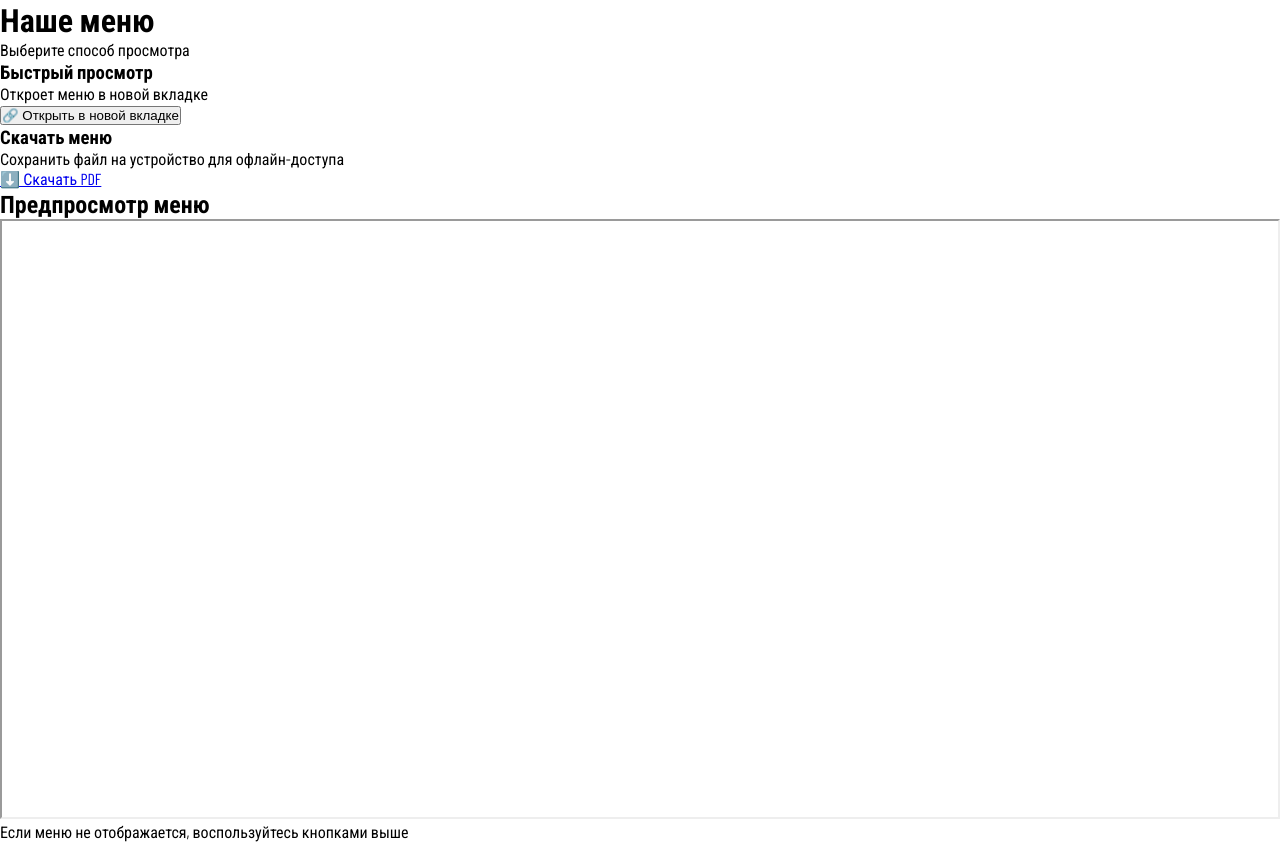
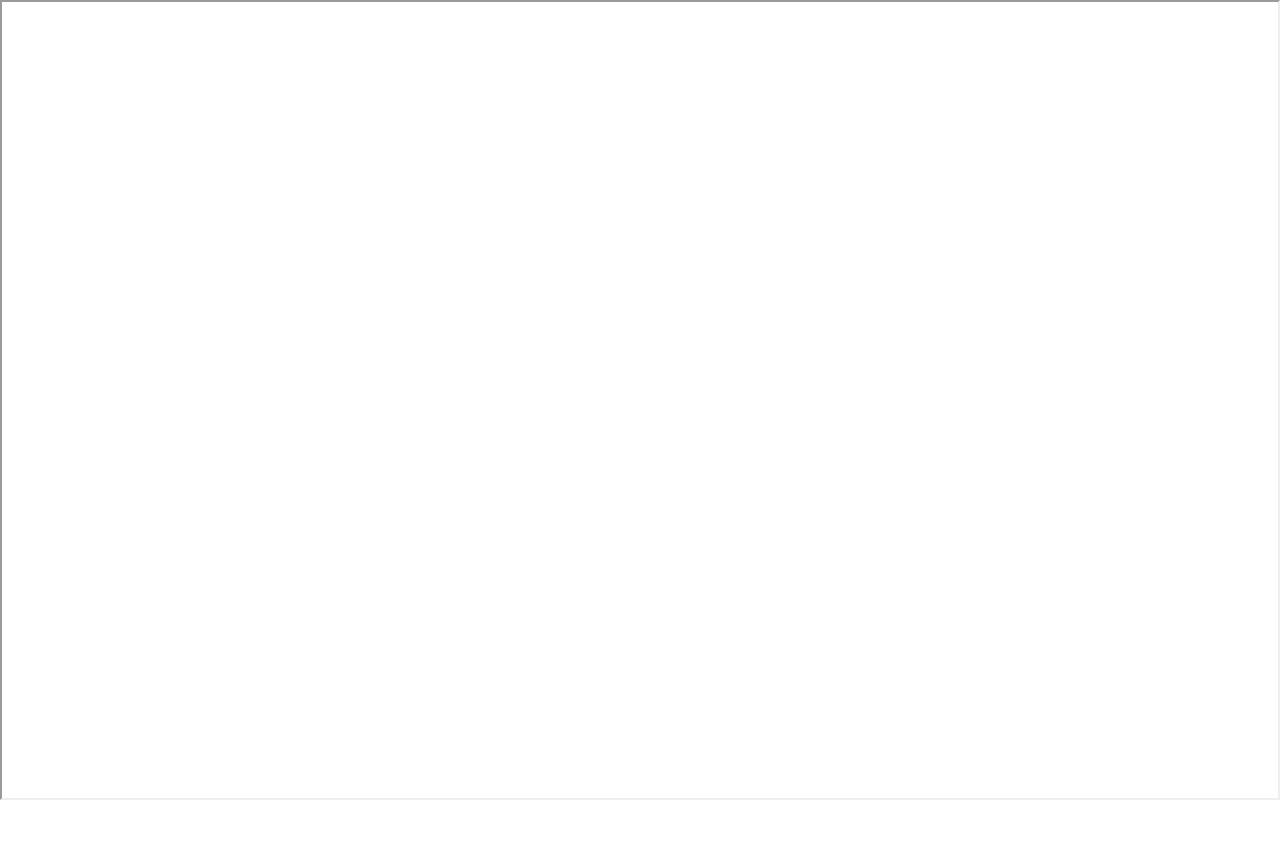
Before and after one commit to akiakiaki9/fazzaburger, a Next.js app: page /menu in a window 1280 px wide. After the commit the page ends 803 px from the top, so only its background shows below. Built offline with nearby package versions, Linux system fonts and the light colour scheme; a web font is replaced by a local one.

Commit message:
fixed menu IOS0.6

```diff
--- a/src/app/menu/page.tsx
+++ b/src/app/menu/page.tsx
@@ -1,121 +1,14 @@
-'use client'
-import React, { useState, useEffect } from 'react'
+import React from 'react'
 
-export default function Page() {
-    const [isIOS, setIsIOS] = useState(false)
-    const [isLoading, setIsLoading] = useState(true)
-
-    useEffect(() => {
-        // Проверяем только на клиенте
-        const iOS = /iPad|iPhone|iPod/.test(navigator.userAgent)
-        setIsIOS(iOS)
-        setIsLoading(false)
-    }, [])
-
-    const handleOpenPdf = (e: React.MouseEvent) => {
-        if (isIOS) {
-            e.preventDefault()
-            // Для iOS открываем в том же окне с предупреждением
-            if (confirm('Меню откроется в этой вкладке. После просмотра нажмите "Назад" чтобы вернуться на сайт. Продолжить?')) {
-                window.open('/menu.pdf', '_self')
-            }
-        } else {
-            // Для других устройств открываем в новой вкладке
-            window.open('/menu.pdf', '_blank', 'noopener,noreferrer')
-        }
-    }
-
-    if (isLoading) {
-        return (
-            <div className="min-h-screen flex items-center justify-center">
-                <div className="text-center">
-                    <div className="animate-spin rounded-full h-12 w-12 border-b-2 border-blue-500 mx-auto mb-4"></div>
-                    <p className="text-gray-600">Загрузка меню...</p>
-                </div>
-            </div>
-        )
-    }
-
+export default function page() {
     return (
-        <div className="min-h-screen bg-gray-50 py-8">
-            <div className="max-w-4xl mx-auto px-4">
-                {/* Заголовок */}
-                <div className="text-center mb-8">
-                    <h1 className="text-4xl font-bold text-gray-900 mb-4">Наше меню</h1>
-                    <p className="text-lg text-gray-600">Выберите способ просмотра</p>
-                </div>
-
-                {/* Карточки с вариантами */}
-                <div className="grid md:grid-cols-2 gap-6 mb-8">
-                    {/* Вариант 1: Просмотр в новой вкладке */}
-                    <div className="bg-white rounded-2xl shadow-lg p-6 border border-gray-200">
-                        <div className="text-center">
-                            <h3 className="text-xl font-semibold mb-3">Быстрый просмотр</h3>
-                            <p className="text-gray-600 mb-4">
-                                {isIOS
-                                    ? 'Откроет меню в этой вкладке'
-                                    : 'Откроет меню в новой вкладке'
-                                }
-                            </p>
-                            <button
-                                onClick={handleOpenPdf}
-                                className="w-full bg-blue-500 hover:bg-blue-600 text-white font-semibold py-3 px-6 rounded-lg transition-colors duration-200"
-                            >
-                                {isIOS ? '📱 Открыть для просмотра' : '🔗 Открыть в новой вкладке'}
-                            </button>
-                        </div>
-                    </div>
-
-                    {/* Вариант 2: Скачивание */}
-                    <div className="bg-white rounded-2xl shadow-lg p-6 border border-gray-200">
-                        <div className="text-center">
-                            <h3 className="text-xl font-semibold mb-3">Скачать меню</h3>
-                            <p className="text-gray-600 mb-4">
-                                Сохранить файл на устройство для офлайн-доступа
-                            </p>
-                            <a
-                                href="/menu.pdf"
-                                download="menu_restaurant.pdf"
-                                className="block w-full bg-green-500 hover:bg-green-600 text-white font-semibold py-3 px-6 rounded-lg transition-colors duration-200"
-                            >
-                                ⬇️ Скачать PDF
-                            </a>
-                        </div>
-                    </div>
-                </div>
-
-                {/* Предпросмотр PDF (только для не-iOS устройств) */}
-                {!isIOS && (
-                    <div className="bg-white rounded-2xl shadow-lg p-6">
-                        <h2 className="text-2xl font-semibold mb-4 text-center">Предпросмотр меню</h2>
-                        <iframe
-                            src="/menu.pdf"
-                            width="100%"
-                            height="600"
-                            className="border rounded-lg"
-                            title="Предпросмотр меню"
-                        />
-                        <p className="text-center text-gray-500 mt-4 text-sm">
-                            Если меню не отображается, воспользуйтесь кнопками выше
-                        </p>
-                    </div>
-                )}
-
-                {/* Инструкция для iOS */}
-                {isIOS && (
-                    <div className="bg-yellow-50 border border-yellow-200 rounded-2xl p-6 mt-6">
-                        <h3 className="text-lg font-semibold text-yellow-800 mb-3">
-                            📱 Инструкция для iPhone/iPad:
-                        </h3>
-                        <ul className="text-yellow-700 space-y-2 text-sm">
-                            <li>• Для быстрого просмотра нажмите <b>Открыть для просмотра</b></li>
-                            <li>• Чтобы сохранить меню, нажмите <b>Скачать PDF</b></li>
-                            <li>• После скачивания откройте файл в приложении <b>Файлы</b></li>
-                            <li>• Чтобы вернуться на сайт, используйте кнопку <b>Назад</b> в браузере</li>
-                        </ul>
-                    </div>
-                )}
-            </div>
+        <div>
+            <iframe
+                src="/menu.pdf"
+                width="100%"
+                height="800px"
+                className="border rounded-lg"
+            />
         </div>
     )
 };
```
Also changed, not shown: src/app/components/Footer.tsx (+18 -5 lines), src/app/components/Navbar.tsx (+71 -7 lines).
